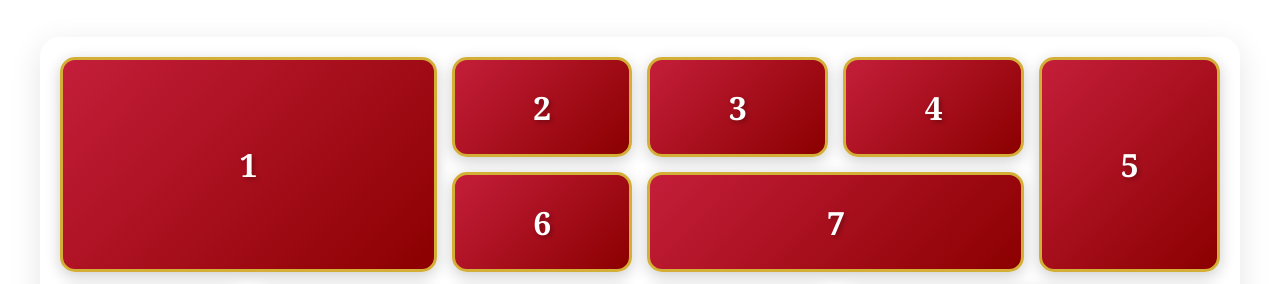
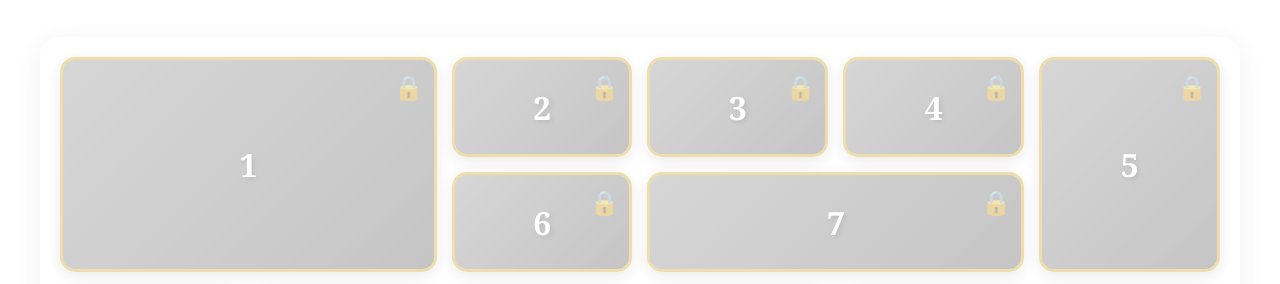
Before and after one commit to San7930/caledrier, a plain HTML site: page index.html in a window 1280 px wide. Shown: the part 192-476 px from the top of the page. Drawn offline with Linux system fonts and the light colour scheme.

```diff
--- a/index.html
+++ b/index.html
@@ -535,7 +535,7 @@
     const messageInfo = document.getElementById('message-info');
     const cases = document.querySelectorAll('.case-jour');
     const now = new Date();
-    // const currentMonth = now.getMonth(); // 0 = janvier, 11 = décembre
+    const currentMonth = now.getMonth(); // 0 = janvier, 11 = décembre
     const currentDay = now.getDate();
 
     // Si on n'est pas en décembre, on bloque tout le calendrier
```
